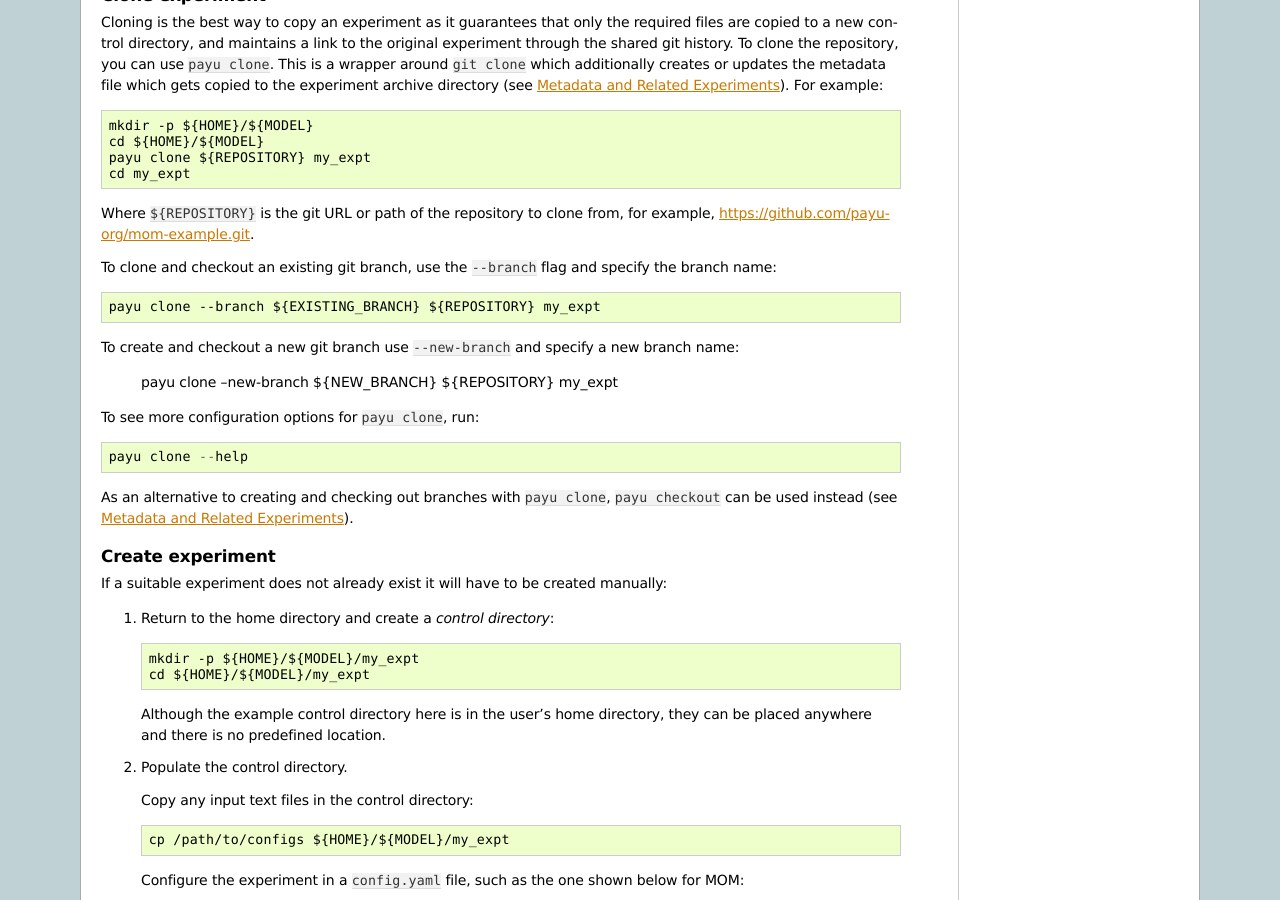
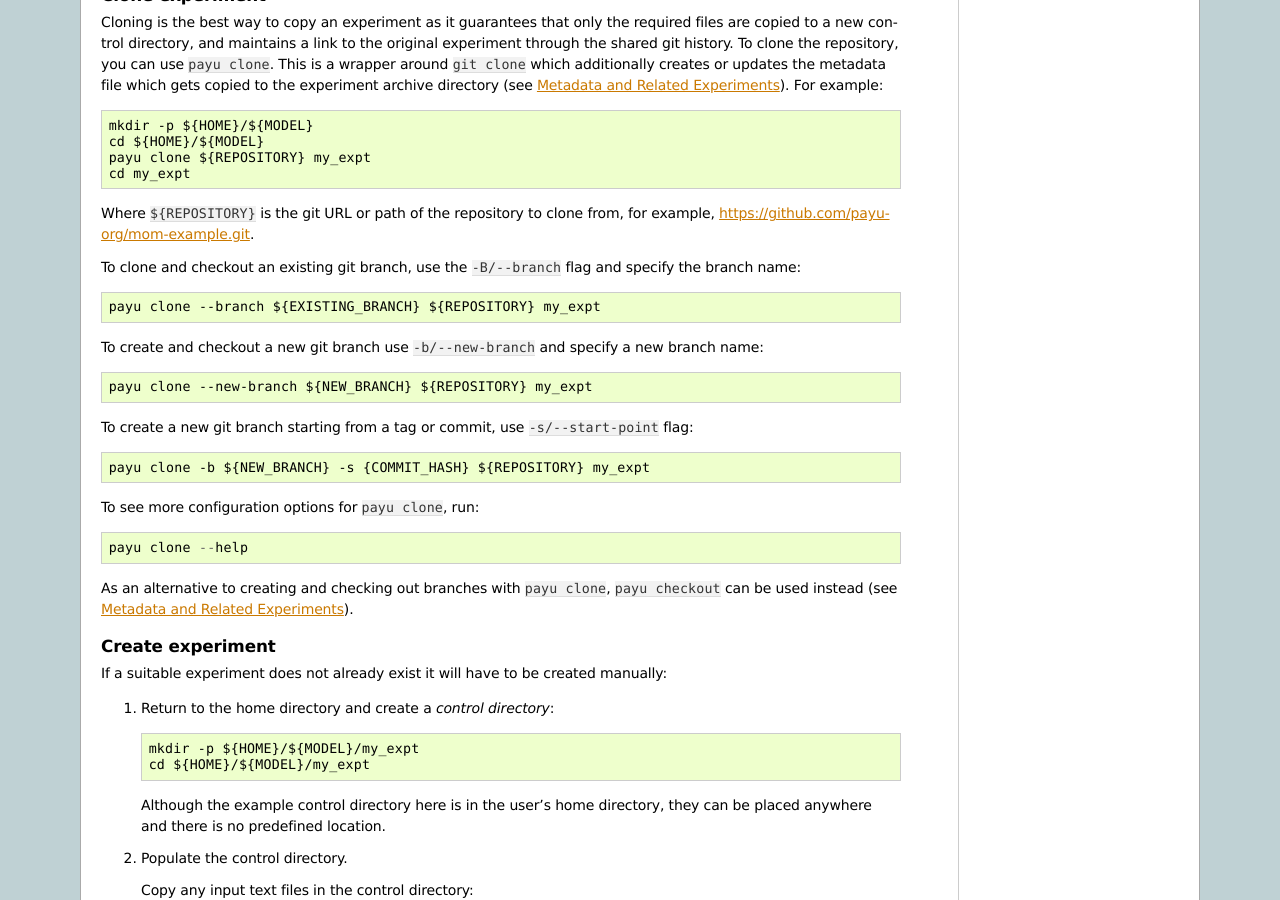
Before and after one commit to payu-org/payu, a Sphinx documentation site: the page built from docs/source/usage.rst, in a window 1280 px wide and 900 px high, scrolled down 1484 px. Built offline with Sphinx 7.4.7, drawn with Linux system fonts in a browser that asks for light colours.

Commit message:
Update usage documentation with cloning from a commit/tag

```diff
--- a/docs/source/usage.rst
+++ b/docs/source/usage.rst
@@ -115,15 +115,20 @@ For example::
 Where ``${REPOSITORY}`` is the git URL or path of the repository to clone from,
 for example, https://github.com/payu-org/mom-example.git.
 
-To clone and checkout an existing git branch, use the ``--branch`` flag and
+To clone and checkout an existing git branch, use the ``-B/--branch`` flag and
 specify the branch name::
 
       payu clone --branch ${EXISTING_BRANCH} ${REPOSITORY} my_expt
 
-To create and checkout a new git branch use ``--new-branch`` and specify a
-new branch name:
+To create and checkout a new git branch use ``-b/--new-branch`` and specify a
+new branch name::
 
       payu clone --new-branch ${NEW_BRANCH} ${REPOSITORY} my_expt
+
+To create a new git branch starting from a tag or commit, use ``-s/--start-point``
+flag::
+
+      payu clone -b ${NEW_BRANCH} -s {COMMIT_HASH} ${REPOSITORY} my_expt
 
 To see more configuration options for ``payu clone``,
 run::
```
